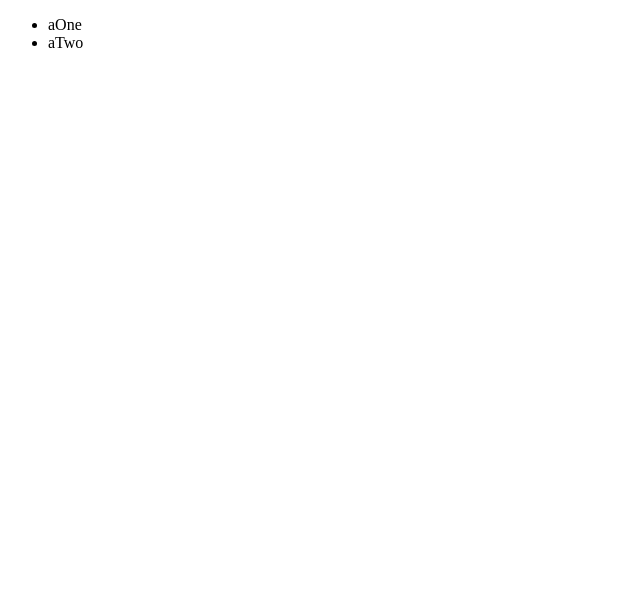
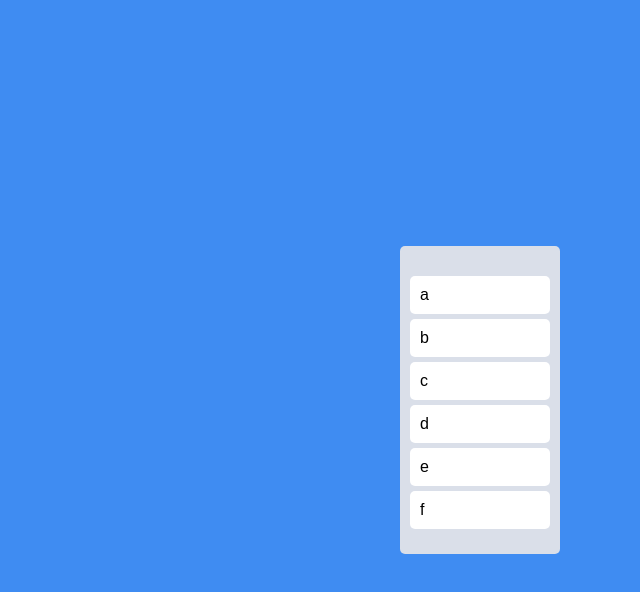
Before and after one commit to hyungjun-tech01/my-app, a React (Create React App) app: page / in a window 1280 px wide. Shown: the top 592 px of the page, without its empty margins (0-640 px from the left). Built offline with nearby package versions, Linux system fonts and the light colour scheme.

Commit message:
drag and drop style

```diff
--- a/src/AppDnd.tsx
+++ b/src/AppDnd.tsx
@@ -4,103 +4,64 @@
 import { createGlobalStyle, ThemeProvider } from 'styled-components';
 import { darkTheme, lightTheme } from './theme';
 import {DragDropContext, Droppable, Draggable} from "react-beautiful-dnd";
-
-// reset style
-const GlobalStyle = createGlobalStyle`
-@import url('https://fonts.googleapis.com/css2?family=Source+Sans+Pro:wght@300;400&display=swap');
-html, body, div, span, applet, object, iframe,
-h1, h2, h3, h4, h5, h6, p, blockquote, pre,
-a, abbr, acronym, address, big, cite, code,
-del, dfn, em, img, ins, kbd, q, s, samp,
-small, strike, strong, sub, sup, tt, var,
-b, u, i, center,
-dl, dt, dd, menu, ol, ul, li,
-fieldset, form, label, legend,
-table, caption, tbody, tfoot, thead, tr, th, td,
-article, aside, canvas, details, embed,
-figure, figcaption, footer, header, hgroup,
-main, menu, nav, output, ruby, section, summary,
-time, mark, audio, video {
-  margin: 0;
-  padding: 0;
-  border: 0;
-  font-size: 100%;
-  font: inherit;
-  vertical-align: baseline;
-}
-/* HTML5 display-role reset for older browsers */
-article, aside, details, figcaption, figure,
-footer, header, hgroup, main, menu, nav, section {
-  display: block;
-}
-/* HTML5 hidden-attribute fix for newer browsers */
-*[hidden] {
-    display: none;
-}
-* {
-  box-sizing : border-box;
-}
-// font family Source sans pro 적영
-body {
-  font-family: 'Source Sans Pro', sans-serif;
-  background-color : ${prop => prop.theme.bgColor};
-  color : ${prop => prop.theme.textColor};
-
-}
-// a tag에 밑줄 하지 않게
-a {
-  text-decoration : none;
-  color : inherit;
-}
-menu, ol, ul {
-  list-style: none;
-}
-blockquote, q {
-  quotes: none;
-}
-blockquote:before, blockquote:after,
-q:before, q:after {
-  content: '';
-  content: none;
-}
-table {
-  border-collapse: collapse;
-  border-spacing: 0;
-}
-`;
+import styled from "styled-components";
 
 // npm i react-beautiful-dnd
 // npm i --save-dev @types/react-beautiful-dnd
+const Wrapper = styled.div`
+  display : flex;
+  max-width : 480px;
+  margin : 0 auto;
+  justify-content : center;
+  align-items : center;
+  height : 100vh;
+`;
 
+const Boards = styled.div`
+  display : grid;
+  width : 100%;
+  grid-template-columns : repeat(3, 1fr);
+`;
+const Board = styled.div`
+  padding : 20px 10px;
+  padding-top:30px;
+  background-color : ${(props)=>props.theme.boardColor};
+  border-radius : 5px;
+  min-height: 200px;
+`;
+const Card = styled.div`
+  background-color : ${(props)=> props.theme.cardColor};
+  padding : 10px 10px;
+  border-radius : 5px;
+  margin-bottom : 5px;
+`;
+
+const toDos = ["a", "b", "c", "d", "e", "f"];
 function AppDnd() {
   const onDragEnd = ()=>{};
   return (
     <DragDropContext onDragEnd={onDragEnd}>
-      <div>
+      <Wrapper>
+        <Boards>
         <Droppable droppableId="one">
           {(magic)=>(
-            <ul ref={magic.innerRef} {...magic.droppableProps} >
-              <Draggable draggableId="first" index={0}>
+            <Board ref={magic.innerRef} {...magic.droppableProps} >
+              {toDos.map( (toDo, index)=> (
+                <Draggable draggableId={toDo} index={index}>
                 { (magic)=> (
-                  <li ref={magic.innerRef} {...magic.draggableProps} >
-                    <span {...magic.dragHandleProps}>a</span>
-                     One
-                  </li>
+                  <Card ref={magic.innerRef} {...magic.draggableProps} {...magic.dragHandleProps} >
+                    {toDo}
+                  </Card>
                 )}
               </Draggable>
-              <Draggable draggableId="second" index={1}>
-                { (magic)=> (
-                  <li ref={magic.innerRef} {...magic.draggableProps} >
-                    <span {...magic.dragHandleProps}>a</span>
-                    Two
-                  </li>
-                  )}
-              </Draggable>
-            </ul>
+              ))
+              }
+              {magic.placeholder}
+            </Board>
           )}
         </Droppable>
-
-      </div>
+      </Boards>
+      </Wrapper>
     </DragDropContext>
   );
 }
--- a/src/index.tsx
+++ b/src/index.tsx
@@ -5,18 +5,80 @@
 import App from './App';
 import AppDnd from "./AppDnd";
 import {RecoilRoot} from "recoil";
+import { createGlobalStyle, ThemeProvider } from 'styled-components';
+import { darkTheme, lightTheme } from './theme';
+const GlobalStyle = createGlobalStyle`
+@import url('https://fonts.googleapis.com/css2?family=Source+Sans+Pro:wght@300;400&display=swap');
+html, body, div, span, applet, object, iframe,
+h1, h2, h3, h4, h5, h6, p, blockquote, pre,
+a, abbr, acronym, address, big, cite, code,
+del, dfn, em, img, ins, kbd, q, s, samp,
+small, strike, strong, sub, sup, tt, var,
+b, u, i, center,
+dl, dt, dd, menu, ol, ul, li,
+fieldset, form, label, legend,
+table, caption, tbody, tfoot, thead, tr, th, td,
+article, aside, canvas, details, embed,
+figure, figcaption, footer, header, hgroup,
+main, menu, nav, output, ruby, section, summary,
+time, mark, audio, video {
+  margin: 0;
+  padding: 0;
+  border: 0;
+  font-size: 100%;
+  font: inherit;
+  vertical-align: baseline;
+}
+/* HTML5 display-role reset for older browsers */
+article, aside, details, figcaption, figure,
+footer, header, hgroup, main, menu, nav, section {
+  display: block;
+}
+/* HTML5 hidden-attribute fix for newer browsers */
+*[hidden] {
+    display: none;
+}
+* {
+  box-sizing : border-box;
+}
+// font family Source sans pro 적영
+body {
+  font-family: 'Source Sans Pro', sans-serif;
+  background-color : ${prop => prop.theme.bgColor};
+  color : black;
 
+}
+// a tag에 밑줄 하지 않게
+a {
+  text-decoration : none;
+  color : inherit;
+}
+menu, ol, ul {
+  list-style: none;
+}
+blockquote, q {
+  quotes: none;
+}
+blockquote:before, blockquote:after,
+q:before, q:after {
+  content: '';
+  content: none;
+}
+table {
+  border-collapse: collapse;
+  border-spacing: 0;
+}
+`;
 
 const root = ReactDOM.createRoot(
   document.getElementById('root') as HTMLElement
 );
 const queryClient = new QueryClient();
+//   <React.StrictMode>     <RecoilRoot>     </RecoilRoot> </React.StrictMode>
 root.render(
-  <React.StrictMode>
-    <RecoilRoot>
-    <QueryClientProvider client = {queryClient} >
+  <ThemeProvider theme={darkTheme}>
+    <GlobalStyle />
         <AppDnd />
-      </QueryClientProvider>
-    </RecoilRoot>
-  </React.StrictMode>
+  </ThemeProvider>
+
 );
--- a/src/styled.d.ts
+++ b/src/styled.d.ts
@@ -8,5 +8,7 @@
     textColor : string;
     bgColor : string;
     accentColor : string;
+    boardColor : string;
+    cardColor : string;
   }
 }
--- a/src/theme.ts
+++ b/src/theme.ts
@@ -2,11 +2,15 @@
 
 export const darkTheme:DefaultTheme={
     textColor : "#f2ebeb",
-    bgColor : "#2c2e2d",
+    bgColor : "#3F8CF2",
+    boardColor : "#DADFE9",
+    cardColor:"white",
     accentColor : "#44bd32",
 }
 export const lightTheme:DefaultTheme={
     textColor : "black",
     bgColor : "whitesmoke",
     accentColor : "#44bd32",
+    boardColor : "#DADFE9",
+    cardColor:"white",
 }
```
